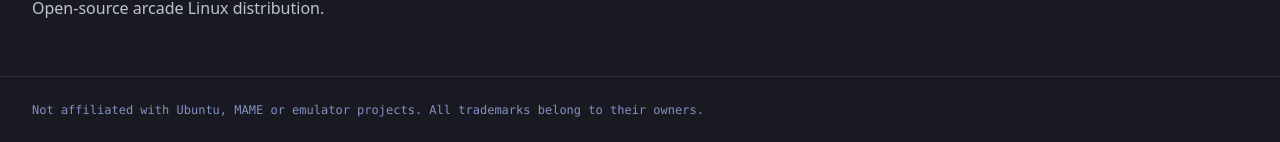
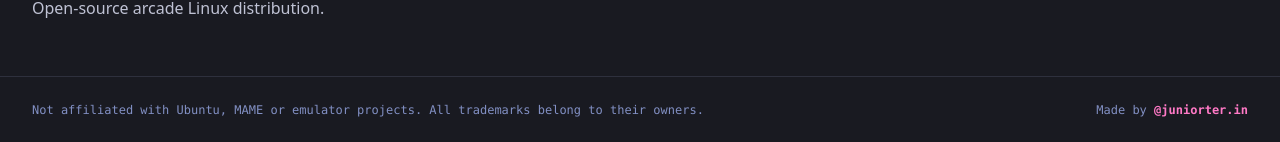
Before and after one commit to juniorterin/fliperOS, a Next.js app in the folder website/: page / in a window 1280 px wide. Shown: the part 8523-8665 px from the top of the page. Built offline with nearby package versions, Linux system fonts and the light colour scheme; no server answers.

Commit message:
site: crédito Feito por @juniorter.in no rodapé, com link para o Instagram

```diff
--- a/website/src/i18n/en-US.ts
+++ b/website/src/i18n/en-US.ts
@@ -196,6 +196,8 @@ const enUS = {
     docs: 'Documentation',
     releases: 'Releases',
     issues: 'Issues',
+    madeBy: 'Made by',
+    instagramLabel: 'on Instagram',
     disclaimer: 'Not affiliated with Ubuntu, MAME or emulator projects. All trademarks belong to their owners.',
   },
 };
--- a/website/src/i18n/pt-BR.ts
+++ b/website/src/i18n/pt-BR.ts
@@ -198,6 +198,8 @@ const ptBR: Messages = {
     docs: 'Documentação',
     releases: 'Releases',
     issues: 'Issues',
+    madeBy: 'Feito por',
+    instagramLabel: 'no Instagram',
     disclaimer: 'Sem vínculo com o Ubuntu, o MAME ou os projetos de emuladores. As marcas pertencem aos seus donos.',
   },
 };
--- a/website/src/lib/site.ts
+++ b/website/src/lib/site.ts
@@ -5,7 +5,10 @@ export const LINKS = {
   docs: `${REPO_URL}/wiki`,
   releases: `${REPO_URL}/releases`,
   issues: `${REPO_URL}/issues`,
+  instagram: 'https://www.instagram.com/juniorter.in/',
 } as const;
+
+export const AUTHOR_HANDLE = '@juniorter.in';
 
 // Domínio oficial ainda não existe: canonical, Open Graph e sitemap usam
 // NEXT_PUBLIC_SITE_URL, lido no build (no Coolify, variável de build).
--- a/website/src/sections/Footer.tsx
+++ b/website/src/sections/Footer.tsx
@@ -4,7 +4,7 @@ import { BookOpen, CircleDot, Package } from 'lucide-react';
 import { GithubIcon } from '@/components/GithubIcon';
 import { LogoMark, Wordmark } from '@/components/Logo';
 import { useI18n } from '@/i18n/I18nProvider';
-import { LINKS } from '@/lib/site';
+import { AUTHOR_HANDLE, LINKS } from '@/lib/site';
 
 export function Footer() {
   const { t } = useI18n();
@@ -45,9 +45,21 @@ export function Footer() {
         </nav>
       </div>
       <div className="border-t border-line/50">
-        <p className="mx-auto max-w-7xl px-4 py-6 text-center font-mono text-xs leading-relaxed text-comment sm:px-6 md:text-left lg:px-8">
-          {f.disclaimer}
-        </p>
+        <div className="mx-auto flex max-w-7xl flex-col items-center gap-3 px-4 py-6 font-mono text-xs leading-relaxed text-comment sm:px-6 md:flex-row md:justify-between lg:px-8">
+          <p className="text-center md:text-left">{f.disclaimer}</p>
+          <p className="shrink-0">
+            {f.madeBy}{' '}
+            <a
+              href={LINKS.instagram}
+              target="_blank"
+              rel="noopener noreferrer"
+              className="font-semibold text-pink underline-offset-4 transition-colors hover:text-purple hover:underline"
+            >
+              {AUTHOR_HANDLE}
+              <span className="sr-only"> {f.instagramLabel}</span>
+            </a>
+          </p>
+        </div>
       </div>
     </footer>
   );
```
